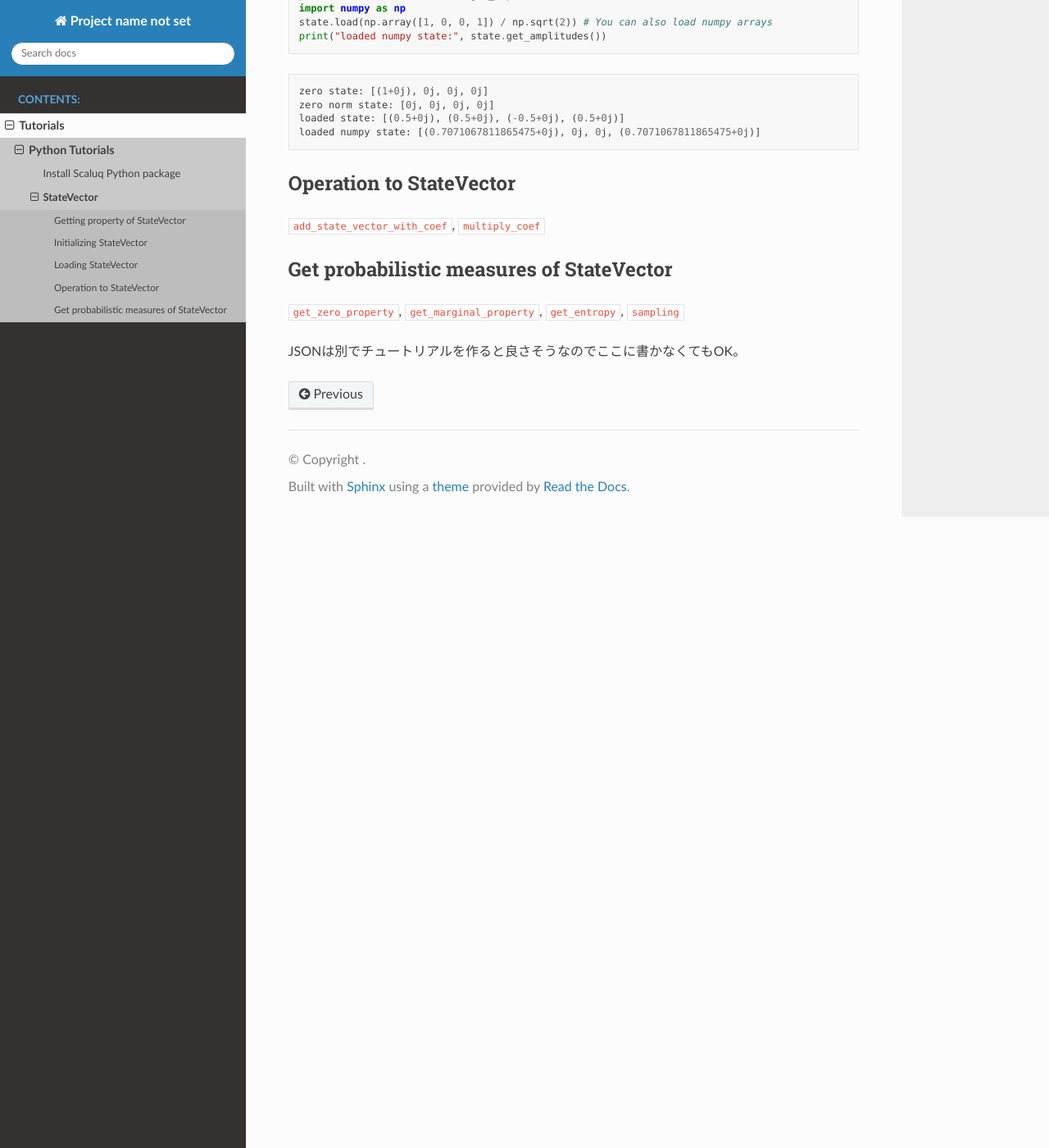
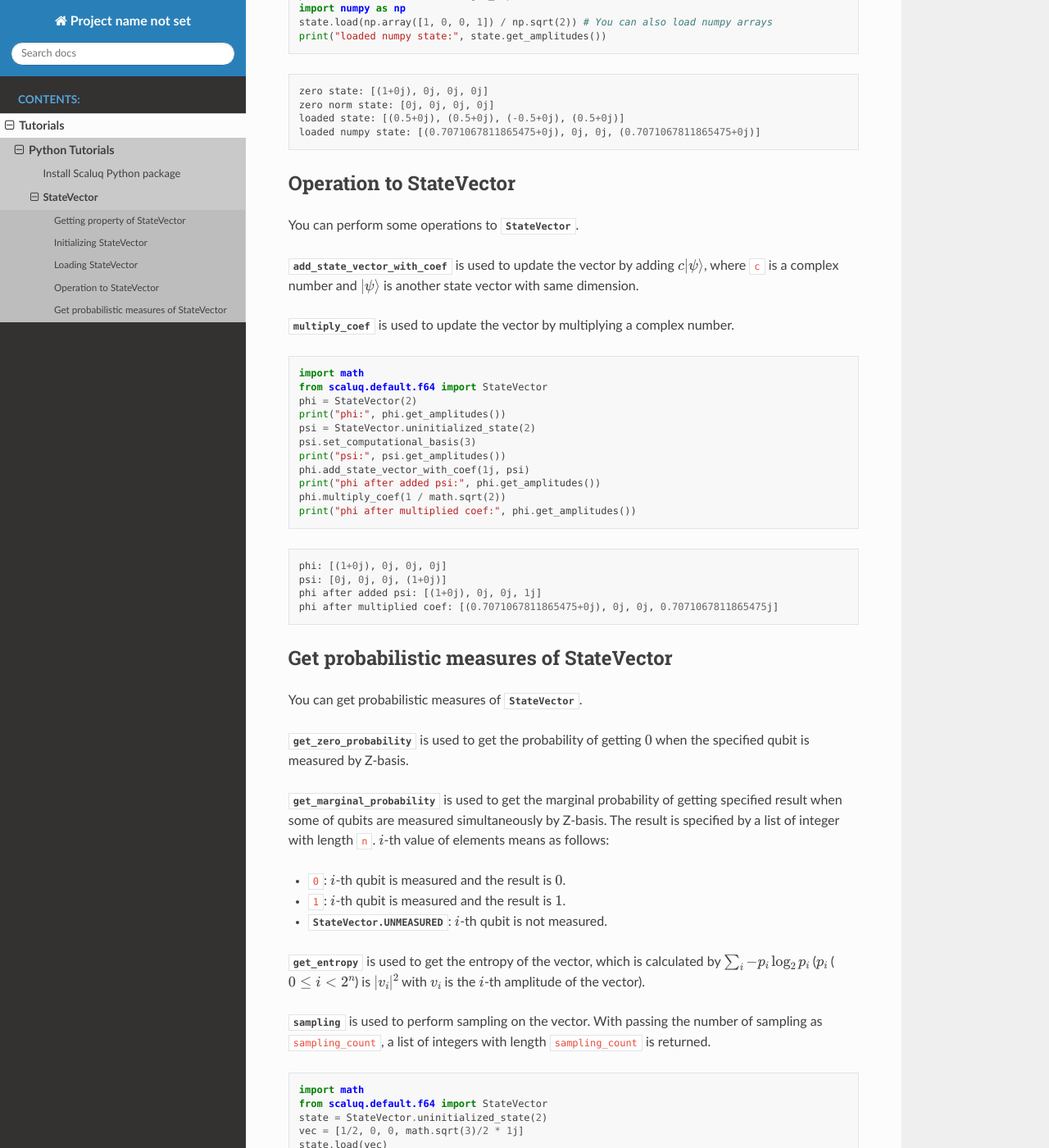
Before and after one commit to qulacs/scaluq, a Sphinx documentation site: the page built from doc/source/tutorials/python/state_vector.md, in a window 1280 px wide and 1400 px high, scrolled down 2050 px. Shown: the whole window at 82% size. Built offline with Sphinx 7.4.7 and the Read the Docs theme 3.1.0, drawn with Linux system fonts in a browser that asks for light colours; the version number could not be read and is left out; some of the changed text lies outside the part shown.

Commit message:
StateVectorのチュートリアル完成

````diff
--- a/doc/source/tutorials/python/state_vector.md
+++ b/doc/source/tutorials/python/state_vector.md
@@ -96,9 +96,65 @@ loaded numpy state: [(0.7071067811865475+0j), 0j, 0j, (0.7071067811865475+0j)]
 ```
 
 ## Operation to StateVector
-`add_state_vector_with_coef`, `multiply_coef`
+
+You can perform some operations to {class}`StateVector <scaluq.default.f64.StateVector>`.
+
+{func}`add_state_vector_with_coef <scaluq.default.f64.add_state_vector_with_coef>` is used to update the vector by adding $c\ket{\psi}$, where `c` is a complex number and $\ket{\psi}$ is another state vector with same dimension.
+
+{func}`multiply_coef <scaluq.default.f64.multiply_coef>` is used to update the vector by multiplying a complex number.
+
+```py
+import math
+from scaluq.default.f64 import StateVector
+phi = StateVector(2)
+print("phi:", phi.get_amplitudes())
+psi = StateVector.uninitialized_state(2)
+psi.set_computational_basis(3)
+print("psi:", psi.get_amplitudes())
+phi.add_state_vector_with_coef(1j, psi)
+print("phi after added psi:", phi.get_amplitudes())
+phi.multiply_coef(1 / math.sqrt(2))
+print("phi after multiplied coef:", phi.get_amplitudes())
+```
+```
+phi: [(1+0j), 0j, 0j, 0j]
+psi: [0j, 0j, 0j, (1+0j)]
+phi after added psi: [(1+0j), 0j, 0j, 1j]
+phi after multiplied coef: [(0.7071067811865475+0j), 0j, 0j, 0.7071067811865475j]
+```
 
 ## Get probabilistic measures of StateVector
-`get_zero_property`, `get_marginal_property`, `get_entropy`, `sampling`
 
-JSONは別でチュートリアルを作ると良さそうなのでここに書かなくてもOK。
+You can get probabilistic measures of {class}`StateVector <scaluq.default.f64.StateVector>`.
+
+{func}`get_zero_probability <scaluq.default.f64.StateVector.get_zero_probability>` is used to get the probability of getting $0$ when the specified qubit is measured by Z-basis.
+
+{func}`get_marginal_probability <scaluq.default.f64.StateVector.get_marginal_probability>` is used to get the marginal probability of getting specified result when some of qubits are measured simultaneously by Z-basis.
+The result is specified by a list of integer with length `n`. $i$-th value of elements means as follows:
+- `0`: $i$-th qubit is measured and the result is $0$.
+- `1`: $i$-th qubit is measured and the result is $1$.
+- {func}`StateVector.UNMEASURED <scaluq.default.f64.StateVector.UNMEASURED>`: $i$-th qubit is not measured.
+
+{func}`get_entropy <scaluq.default.f64.StateVector.get_entropy>` is used to get the entropy of the vector, which is calculated by $\sum_i -p_i \log_2 p_i$ ($p_i$ ($0\leq i<2^n$) is $|v_i|^2$ with $v_i$ is the $i$-th amplitude of the vector).
+
+{func}`sampling <scaluq.default.f64.StateVector.sampling>` is used to perform sampling on the vector.
+With passing the number of sampling as `sampling_count`, a list of integers with length `sampling_count` is returned.
+
+```py
+import math
+from scaluq.default.f64 import StateVector
+state = StateVector.uninitialized_state(2)
+vec = [1/2, 0, 0, math.sqrt(3)/2 * 1j]
+state.load(vec)
+print("zero probability of 0:", state.get_zero_probability(0))
+assert abs(state.get_zero_probability(0) - (abs(vec[0])**2 + abs(vec[2])**2)) < 1e-9
+print("zero probability of 1:", state.get_zero_probability(1))
+assert abs(state.get_zero_probability(1) - (abs(vec[0])**2 + abs(vec[1])**2)) < 1e-9
+print("marginal probability of [1, UNMEASURED]:", state.get_marginal_probability([1, StateVector.UNMEASURED]))
+assert abs(state.get_marginal_probability([1, StateVector.UNMEASURED]) - (abs(vec[1])**2 + abs(vec[3])**2)) < 1e-9
+```
+```
+zero probability of 0: 0.25
+zero probability of 1: 0.25
+marginal probability of [1, UNMEASURED]: 0.7499999999999999
+```
````
